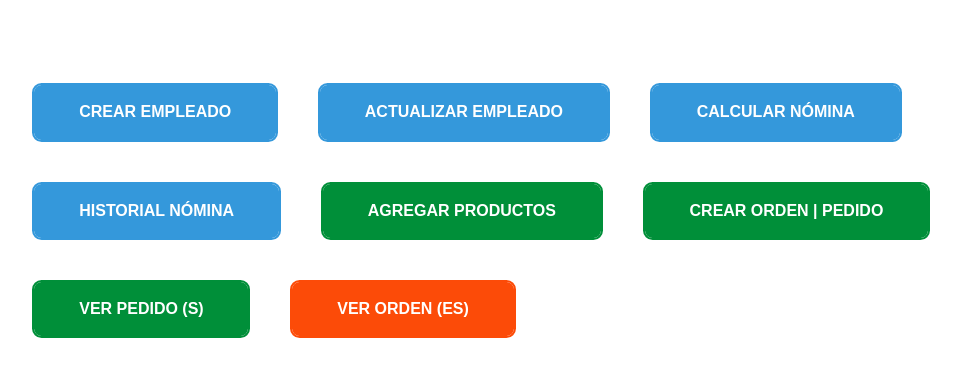
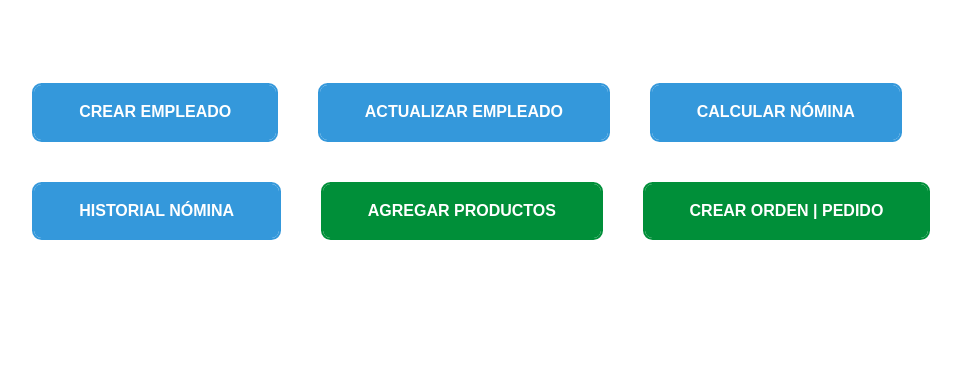
Before and after one commit to Jpyepes/nomina, a Django app: template nomina/core/templates/landing.html in a window 1280 px wide. Shown: the top 377 px of the page, without its empty margins (122-1083 px from the left). Run offline with Django 3.2, Linux system fonts and the light colour scheme; the template is opened without the code that fills it, so the values that code supplies are empty.

Commit message:
adelanto permisos login

```diff
--- a/nomina/core/templates/landing.html
+++ b/nomina/core/templates/landing.html
@@ -10,14 +10,28 @@
 </head>
 <body>
     <section class="containerLanding">
+        {% if userP %}
+        <a class="btn third" id="btnNaranja" href="{% url 'verOrden' %}">Ver Orden (es)</a>
+        {% elif userPedidos %}
+        <a class="btn third" href="{% url 'historialNomina' %}">Historial Nómina</a>
+        <a class="btn third" id="btnVerde" href="{% url 'verPedido' %}">Ver Pedido (s)</a>
+        <a class="btn third" id="btnNaranja" href="{% url 'verOrden' %}">Ver Orden (es)</a>
+        {% elif userAdm %}
         <a class="btn third" href="{% url 'crearEmpleado' %}">Crear Empleado</a>
         <a class="btn third" href="{% url 'actualizarEmpleado' %}">Actualizar empleado</a>
         <a class="btn third" href="{% url 'form' %}">Calcular Nómina</a>
         <a class="btn third" href="{% url 'historialNomina' %}">Historial Nómina</a>
         <a class="btn third" id="btnVerde" href="{% url 'crearProducto' %}">Agregar Productos</a>
         <a class="btn third" id="btnVerde" href="{% url 'crearOrden' %}">Crear Orden | Pedido</a>
-        <a class="btn third" id="btnVerde" href="{% url 'verPedido' %}">Ver Pedido (s)</a>
         <a class="btn third" id="btnNaranja" href="{% url 'verOrden' %}">Ver Orden (es)</a>
+        {%else%}
+        <a class="btn third" href="{% url 'crearEmpleado' %}">Crear Empleado</a>
+        <a class="btn third" href="{% url 'actualizarEmpleado' %}">Actualizar empleado</a>
+        <a class="btn third" href="{% url 'form' %}">Calcular Nómina</a>
+        <a class="btn third" href="{% url 'historialNomina' %}">Historial Nómina</a>
+        <a class="btn third" id="btnVerde" href="{% url 'crearProducto' %}">Agregar Productos</a>
+        <a class="btn third" id="btnVerde" href="{% url 'crearOrden' %}">Crear Orden | Pedido</a>
+        {%endif%}
     </section>
 </body>
 </html>
--- a/nomina/produccion/views.py
+++ b/nomina/produccion/views.py
@@ -54,7 +54,7 @@ def crearOrden(request):
     return render(request, 'crearOrden.html',{'fechaActual': fechaActual})
 
 @login_required
-@permission_required("produccion.produccion")
+@permission_required('produccion.view_ordenproduccion')
 def verOrden(request):
     completarOrden(request)
     maxZero = 6
@@ -84,7 +84,6 @@ def verOrden(request):
     return render(request, 'verOrden.html', context)
 
 @login_required
-@permission_required("produccion.produccion")
 def completarOrden(request):
     if request.method == 'POST':
         adelantoProduccion = request.POST.get('datosProduccion')
@@ -128,6 +127,7 @@ def completarOrden(request):
 
 
 @login_required
+@permission_required('produccion.change_ordenproduccion')
 def verPedido(request):
     ordenes = ProductoOrden.objects.all().order_by('-ordenProduccion__id')
     datos_por_orden = {}
```
Also changed, not shown: nomina/core/views.py (+18 -1 lines), nomina/db.sqlite3.
